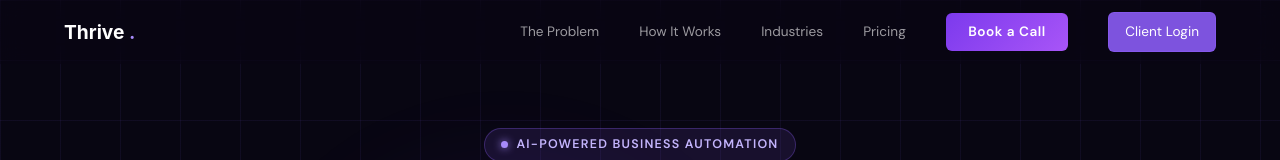
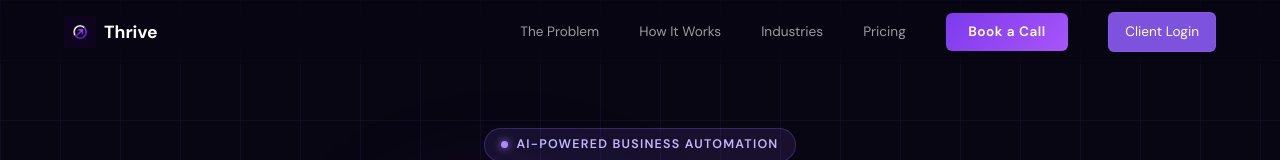
Before and after one commit to cgallagher48/thrive-platform, a Next.js app: page / in a window 1280 px wide. Shown: the top 160 px of the page. Built offline with nearby package versions, Linux system fonts and the light colour scheme.

Commit message:
Add Thrive logo to navbar

```diff
--- a/app/page.tsx
+++ b/app/page.tsx
@@ -162,9 +162,16 @@ function Navbar() {
         }}
       >
         {/* Logo */}
-        <span style={{ fontFamily: "'Inter', sans-serif", fontWeight: 700, fontSize: "1.2rem" }}>
-          Thrive <span style={{ color: "#a78bfa" }}>.</span>
-        </span>
+       <div style={{ display: "flex", alignItems: "center", gap: "8px" }}>
+  <img
+    src="/logo.png"
+    alt="Thrive"
+    style={{ height: "32px", width: "auto" }}
+  />
+  <span style={{ color: "#fff", fontWeight: 700, fontSize: "1.1rem" }}>
+    Thrive
+  </span>
+</div>
 
         {/* Desktop links */}
         <div style={{ display: "flex", gap: "2.5rem", alignItems: "center" }} className="thrive-desktop-nav">
```
Also changed, not shown: public/logo.png (added).
